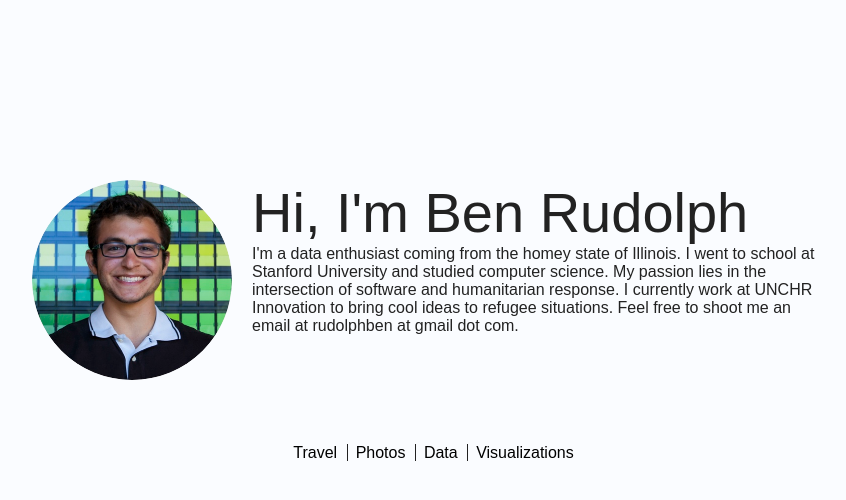
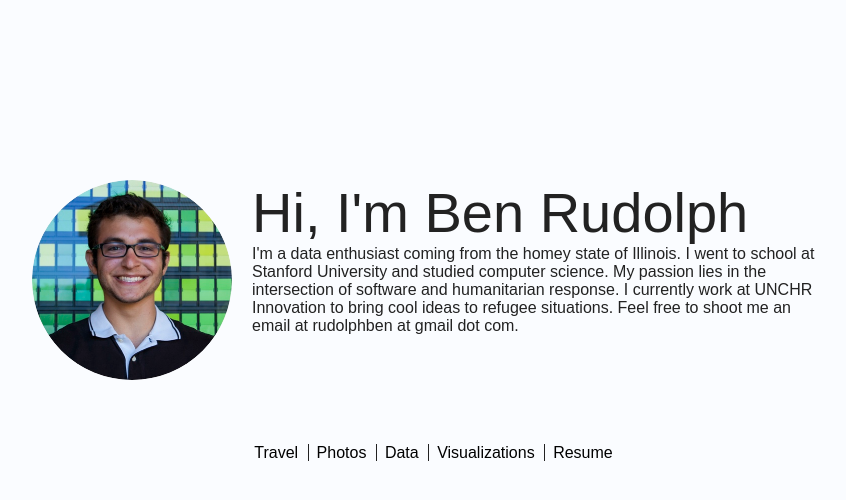
Before and after one commit to benrudolph/main, a Jekyll site: the page built from index.html, in a window 1280 px wide. Shown: the top 500 px of the page, without its empty margins (208-1054 px from the left). Built offline with Jekyll 4.4.1, drawn with Linux system fonts in a browser that asks for light colours; Markdown is read by kramdown in place of the engine named in the settings.

Commit message:
Added resume

```diff
--- a/index.html
+++ b/index.html
@@ -21,5 +21,6 @@ layout: default
     <a href="http://photos.byben.org">Photos</a>
     <a href="http://data.byben.org">Data</a>
     <a href="http://visualizations.byben.org">Visualizations</a>
+    <a href="http://resume.byben.org">Resume</a>
   </div>
 </div>
```
Also changed, not shown: 1 other file.
